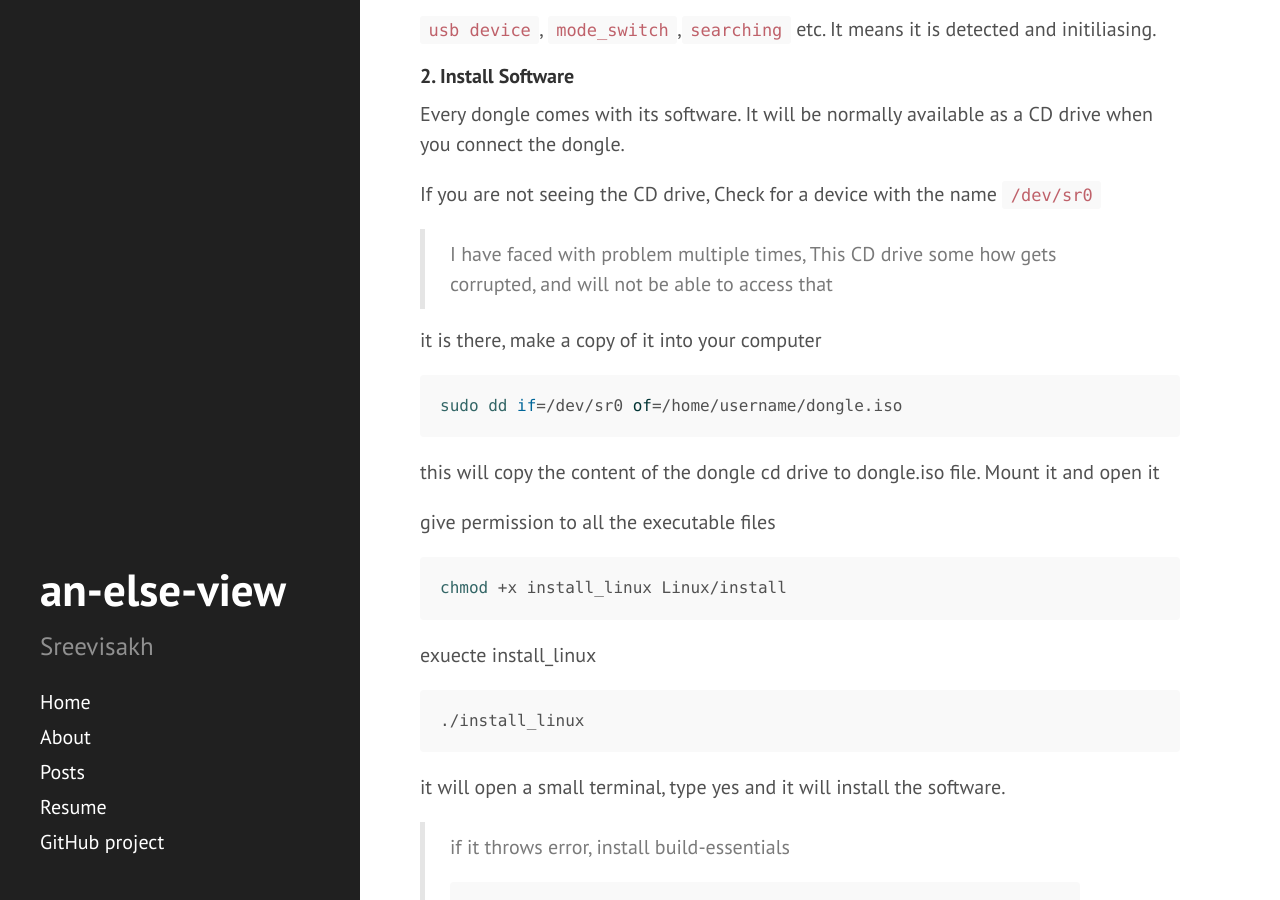
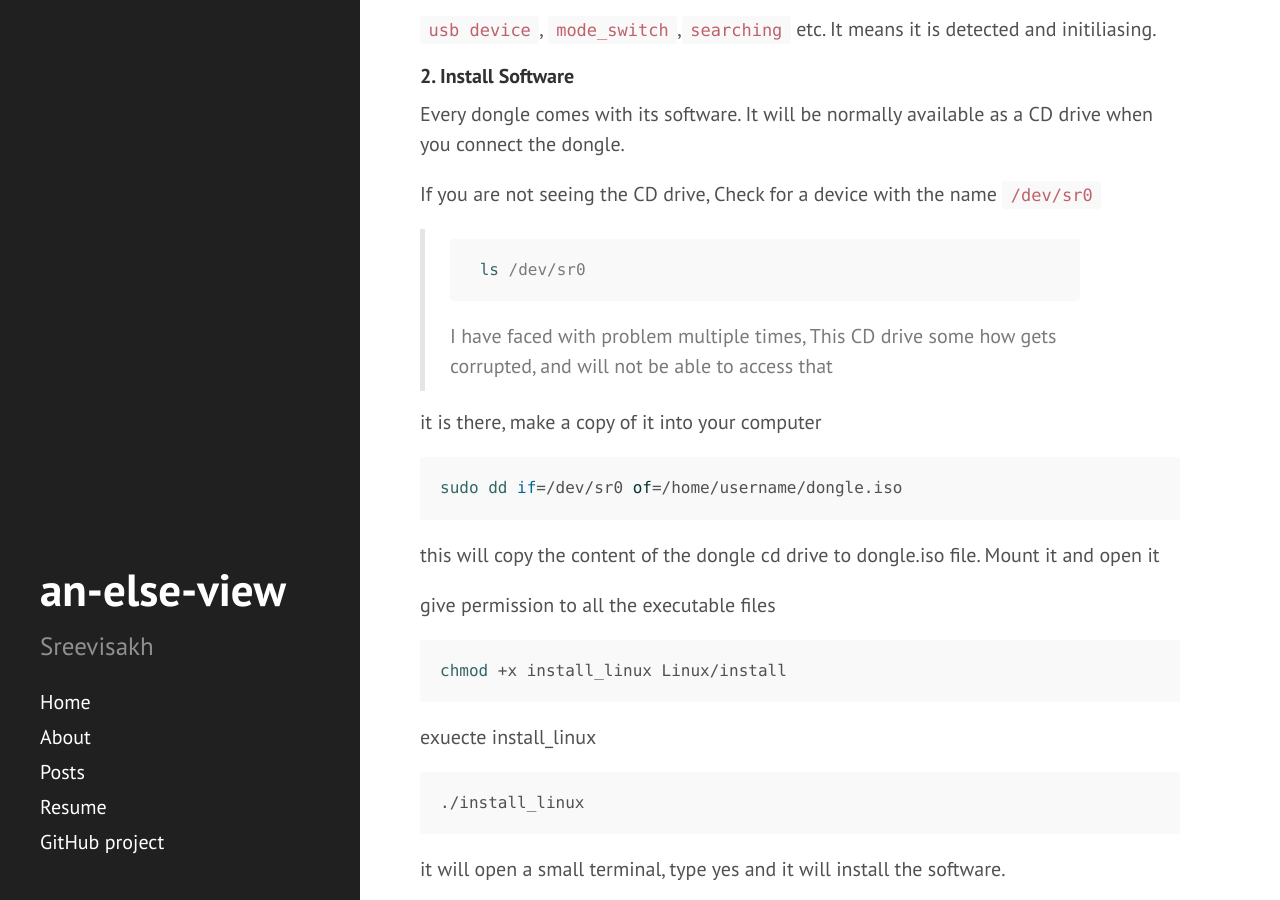
Before and after one commit to sreevisakh/sreevisakh.github.io.original, a Jekyll site: the page built from _posts/2016-10-16-install-4g-dongle-in-ubuntu.md, in a window 1280 px wide and 900 px high, scrolled down 696 px. Built offline with Jekyll 4.4.1, drawn with Linux system fonts in a browser that asks for light colours; Markdown is read by kramdown in place of the engine named in the settings; comment, search, counter and statistics services are not loaded.

Commit message:
Install 4G dongle in ubuntu

````diff
--- a/_posts/2016-10-16-install-4g-dongle-in-ubuntu.md
+++ b/_posts/2016-10-16-install-4g-dongle-in-ubuntu.md
@@ -30,6 +30,10 @@ Every dongle comes with its software. It will be normally available as a CD driv
 
 If you are not seeing the CD drive, Check for a device with the name `/dev/sr0`
 
+>  ```sh
+>  ls /dev/sr0
+>  ```
+>
 >  I have faced with problem multiple times, This CD drive some how gets corrupted, and will not be able to access that
 
 it is there, make a copy of it into your computer
````
